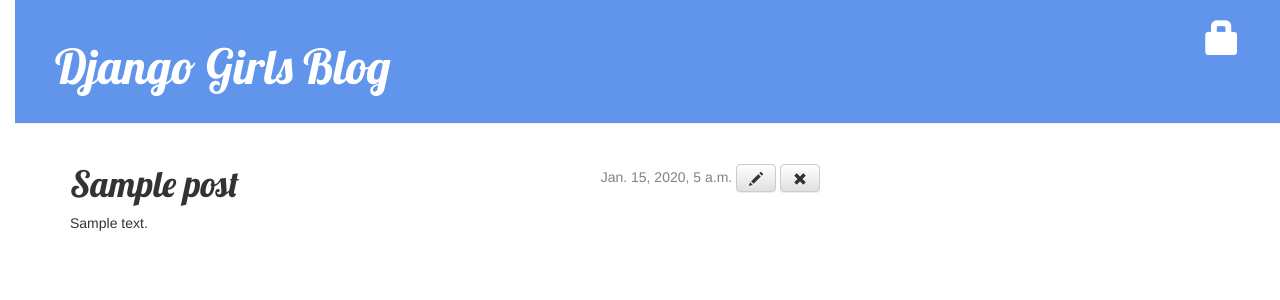
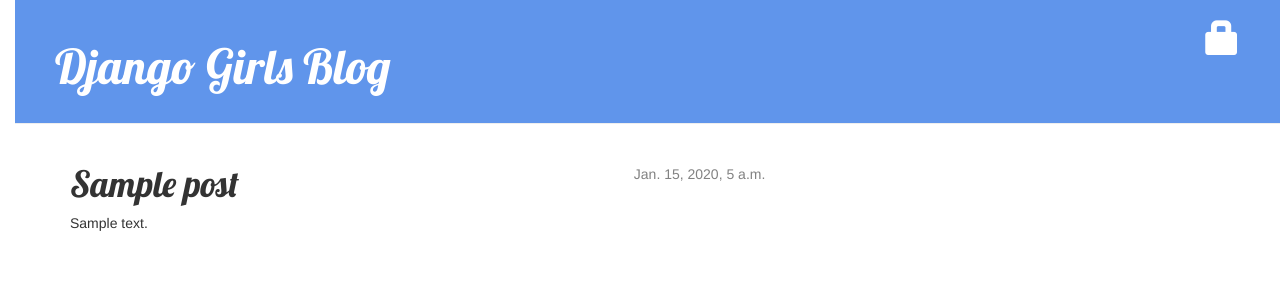
Before and after one commit to adskippy/my-first-blog, a Django app: page /post/1/ in a window 1280 px wide. Shown: the top 300 px of the page. Run offline with Django 3.2, Linux system fonts and the light colour scheme; tables that the repository leaves empty hold one stand-in row (values such as "Sample post"); some libraries are stand-ins or nearby versions.

Commit message:
Fixed mistakes.

```diff
--- a/blog/templates/blog/post_detail.html
+++ b/blog/templates/blog/post_detail.html
@@ -8,8 +8,12 @@
         {% else %}
         	<a class="btn btn-default" href="{% url "blog.views.post_publish" pk=post.pk %}">Publish</a>
         {% endif %}
-        <a class="btn btn-default" href="{% url "post_edit" pk=post.pk %}"><span class="glyphicon glyphicon-pencil"></span></a>
-        <a class="btn btn-default" href="{% url "post_remove" pk=post.pk %}"><span class="glyphicon glyphicon-remove"></span></a>
+        {% if user.is_authenticated %}
+        	<a class="btn btn-default" href="{% url "post_edit" pk=post.pk %}"><span class="glyphicon glyphicon-pencil"></span></a>
+        	<a class="btn btn-default" href="{% url "post_remove" pk=post.pk %}"><span class="glyphicon glyphicon-remove"></span></a>
+        {% else %}
+        	<a href="{% url "django.contrib.auth.views.login" %}" class="top-menu"><span class="glyphicon glyphicon-lock"></span></a>
+        {% endif %}
         </div>
         <h1>{{ post.title }}</h1>
         <p>{{ post.text|linebreaks }}</p>
```
